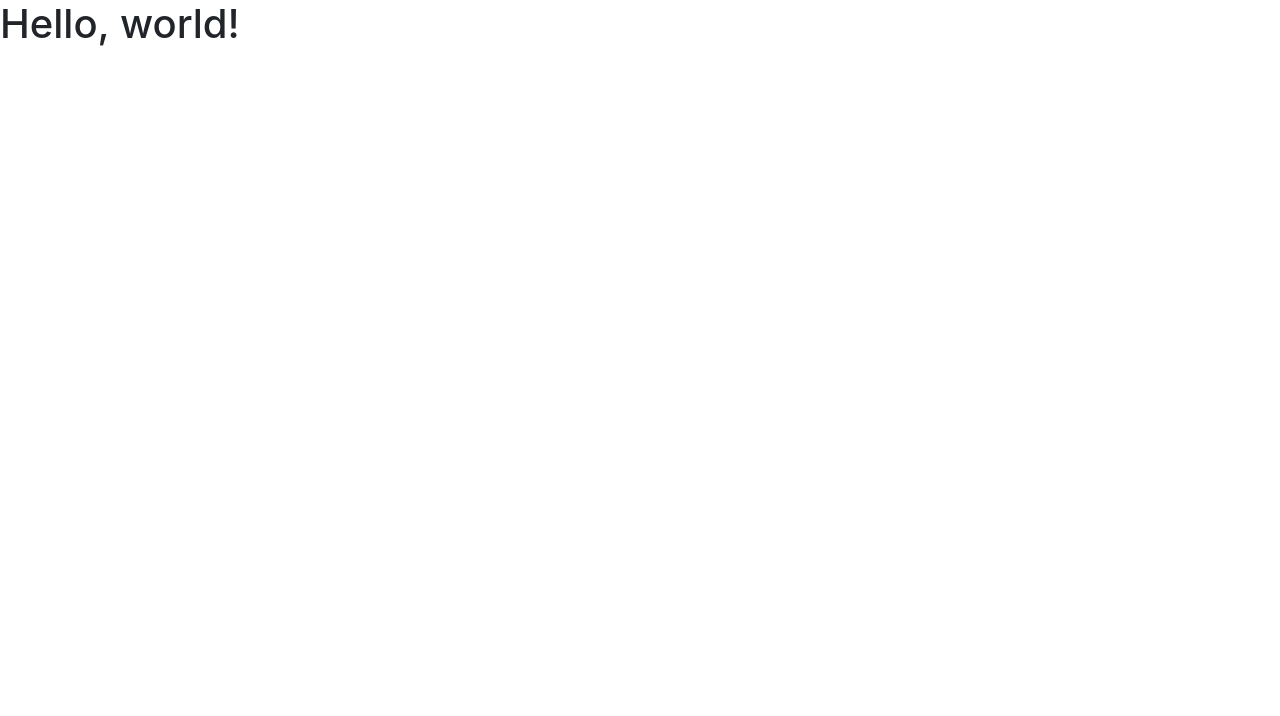
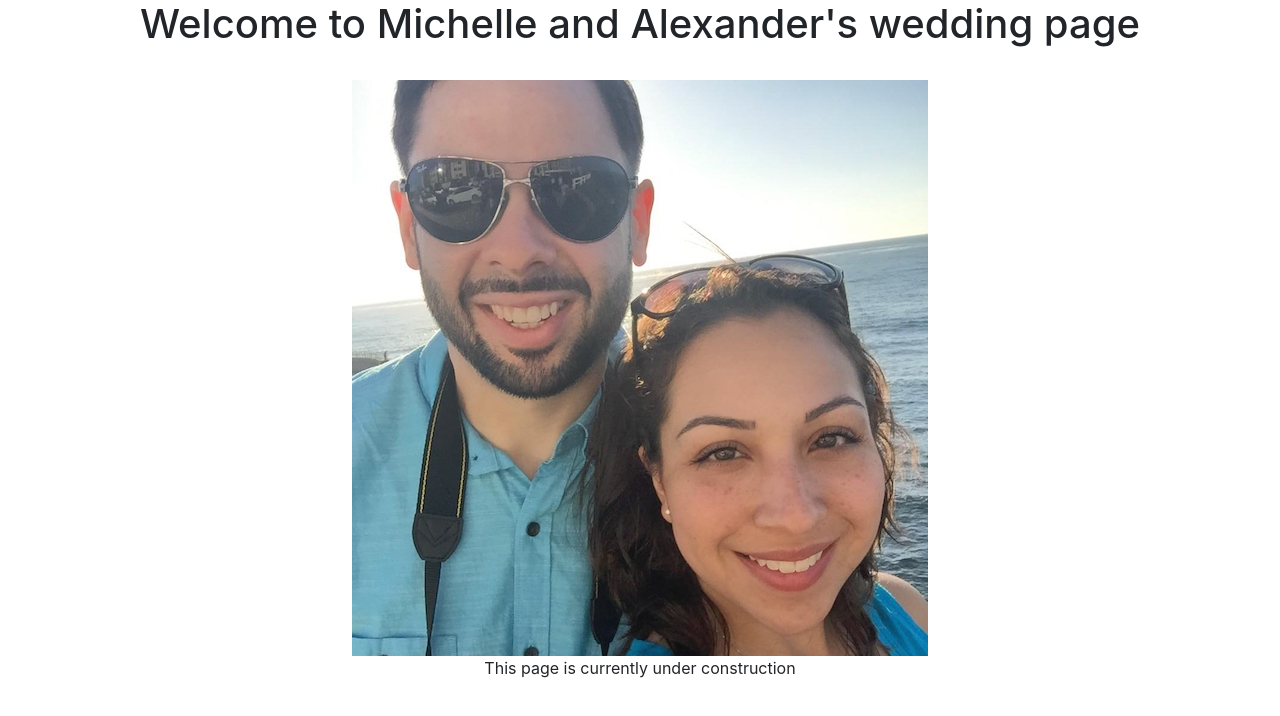
Before and after one commit to ariveralee/WeddingSite, a plain HTML site: page index.html in a window 1280 px wide. Drawn offline with nearby package versions, Linux system fonts and the light colour scheme.

Commit message:
added image and temp landing page

```diff
--- a/index.html
+++ b/index.html
@@ -1,28 +1,34 @@
 <!DOCTYPE html>
 <html lang="en">
-  <head>
+
+<head>
     <meta charset="utf-8">
     <meta http-equiv="X-UA-Compatible" content="IE=edge">
     <meta name="viewport" content="width=device-width, initial-scale=1">
     <!-- The above 3 meta tags *must* come first in the head; any other head content must come *after* these tags -->
-    <title>Bootstrap 101 Template</title>
-
+    <title>Michelle &amp; Alexander</title>
     <!-- Bootstrap -->
     <link href="css/bootstrap.min.css" rel="stylesheet">
-
     <!-- HTML5 shim and Respond.js for IE8 support of HTML5 elements and media queries -->
     <!-- WARNING: Respond.js doesn't work if you view the page via file:// -->
     <!--[if lt IE 9]>
       <script src="https://oss.maxcdn.com/html5shiv/3.7.3/html5shiv.min.js"></script>
       <script src="https://oss.maxcdn.com/respond/1.4.2/respond.min.js"></script>
     <![endif]-->
-  </head>
-  <body>
-    <h1>Hello, world!</h1>
+</head>
 
+<body>
+    <center>
+    <h1>Welcome to Michelle and Alexander's wedding page</h1>
+    <br>
+    <img class = "main-pic" src="images/michelleandalexander.jpg">
+    <br>
+    <p>This page is currently under construction </p>
+    </center>
     <!-- jQuery (necessary for Bootstrap's JavaScript plugins) -->
     <script src="https://ajax.googleapis.com/ajax/libs/jquery/1.12.4/jquery.min.js"></script>
     <!-- Include all compiled plugins (below), or include individual files as needed -->
     <script src="js/bootstrap.min.js"></script>
-  </body>
+</body>
+
 </html>
```
Also changed, not shown: images/michelleandalexander.jpg (added), 2 other files.
